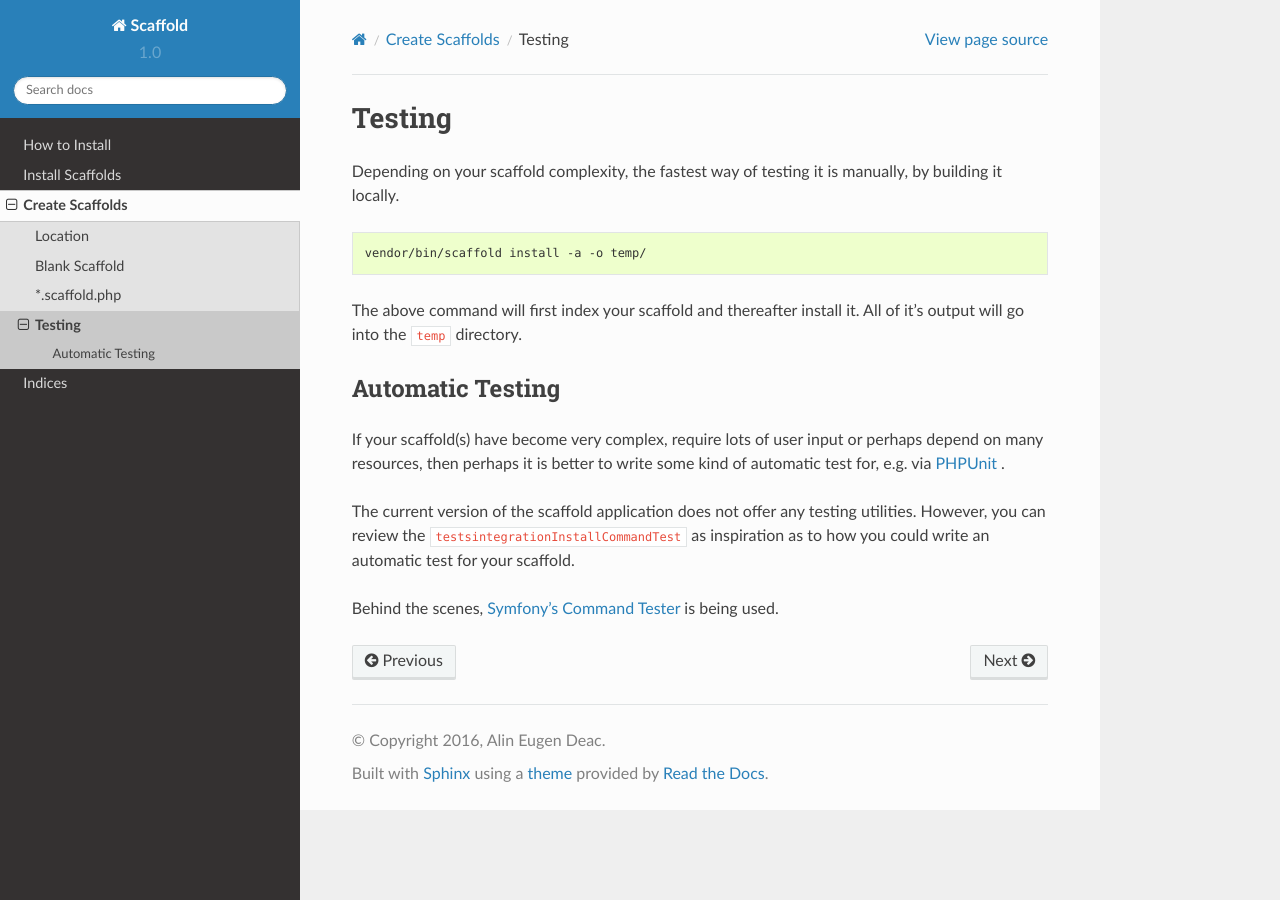
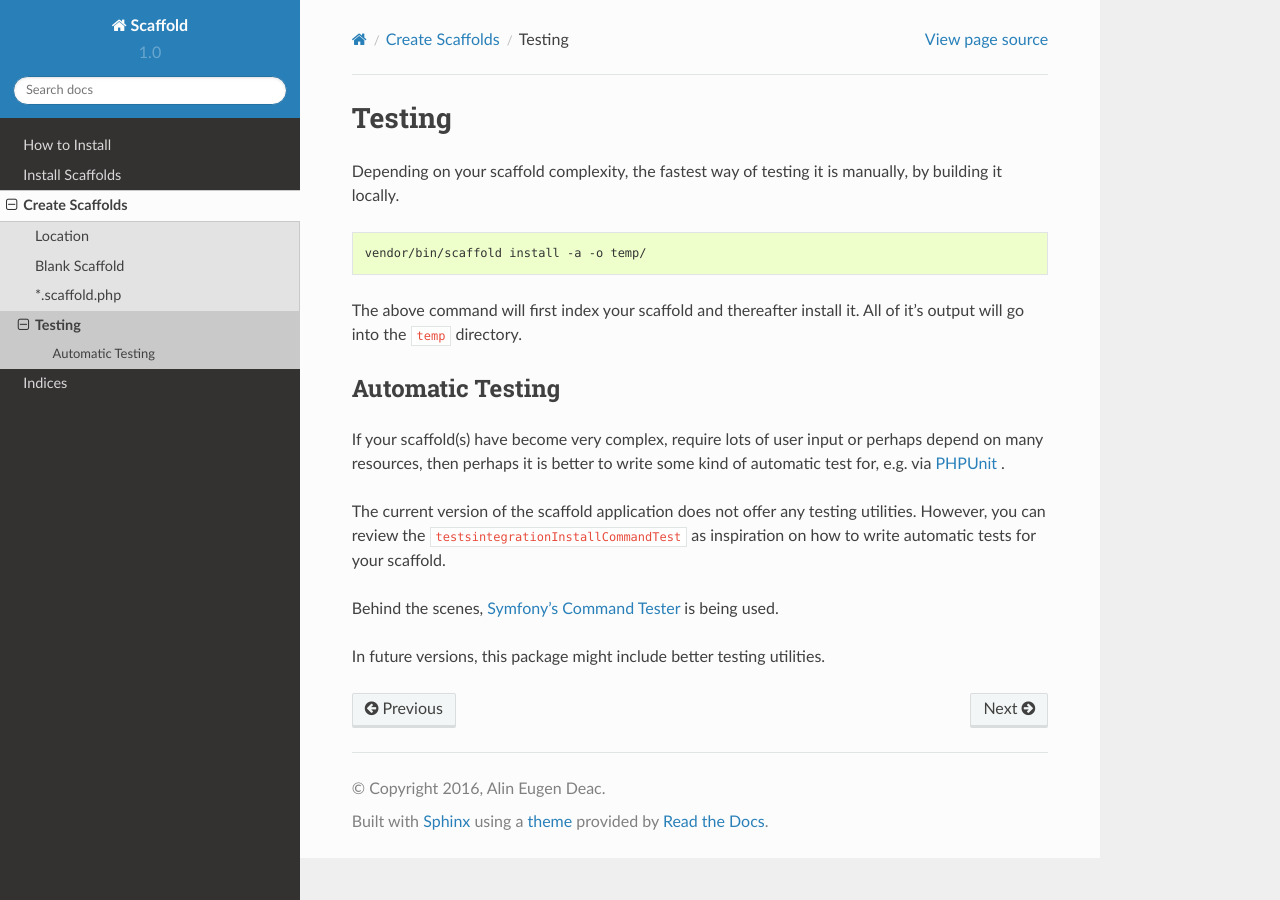
Before and after one commit to aedart/scaffold, a Sphinx documentation site: the page built from docs/source/create_scaffolds/testing.rst, in a window 1280 px wide. Built offline with Sphinx 7.4.7 and the Read the Docs theme 2.0.0, drawn with Linux system fonts in a browser that asks for light colours.

Commit message:
Fix sentence and add future versions statement

```diff
--- a/docs/source/create_scaffolds/testing.rst
+++ b/docs/source/create_scaffolds/testing.rst
@@ -22,8 +22,10 @@ If your scaffold(s) have become very complex, require lots of user input or perh
 perhaps it is better to write some kind of automatic test for, e.g. via `PHPUnit <https://phpunit.de/>`_ .
 
 The current version of the scaffold application does not offer any testing utilities. However, you can review the
-:code:`tests\integration\InstallCommandTest` as inspiration as to how you could write an automatic test for your
+:code:`tests\integration\InstallCommandTest` as inspiration on how to write automatic tests for your
 scaffold.
 
 Behind the scenes, `Symfony's Command Tester <http://symfony.com/doc/current/console.html#testing-commands>`_ is being
 used.
+
+In future versions, this package might include better testing utilities.
```
